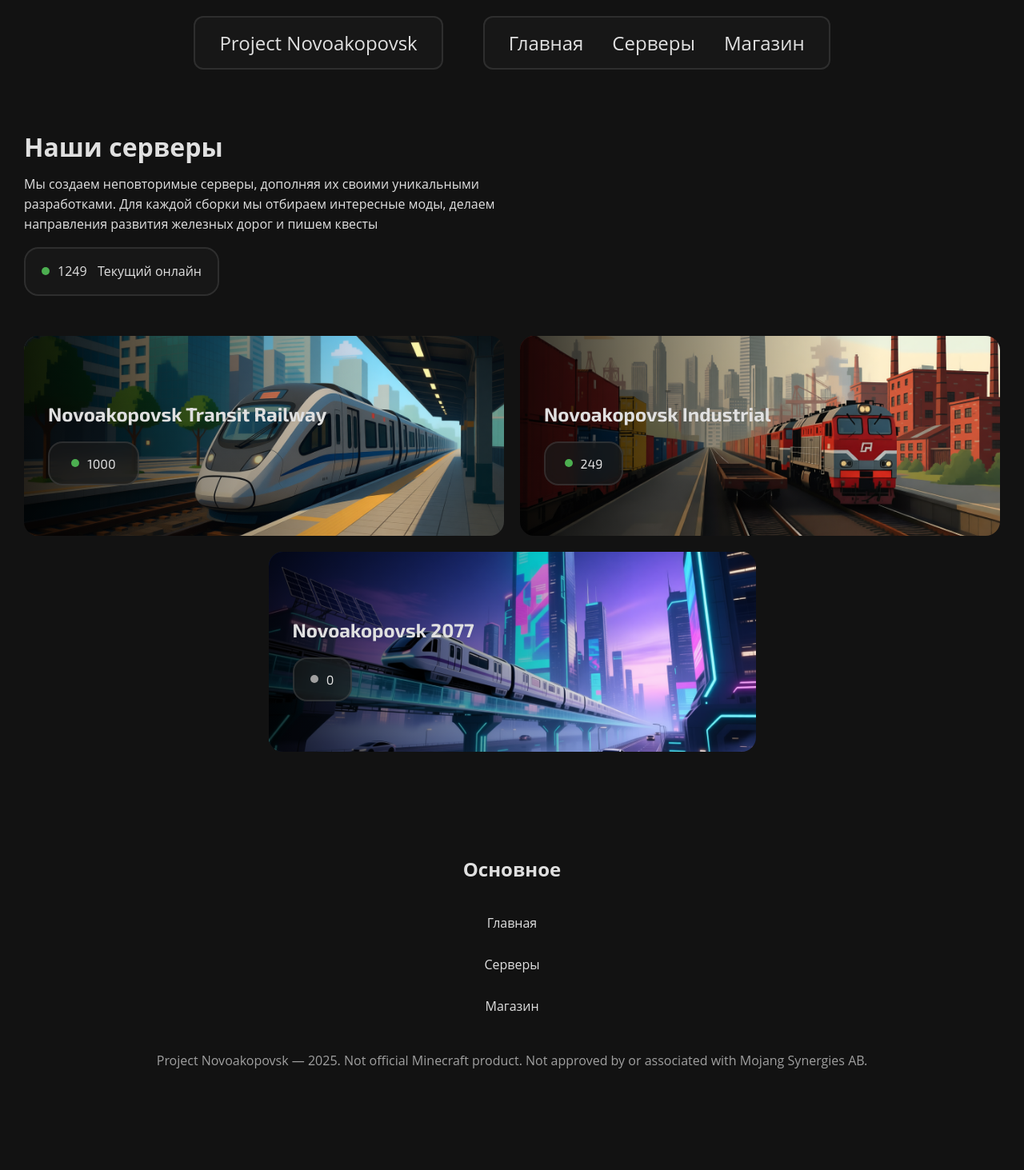
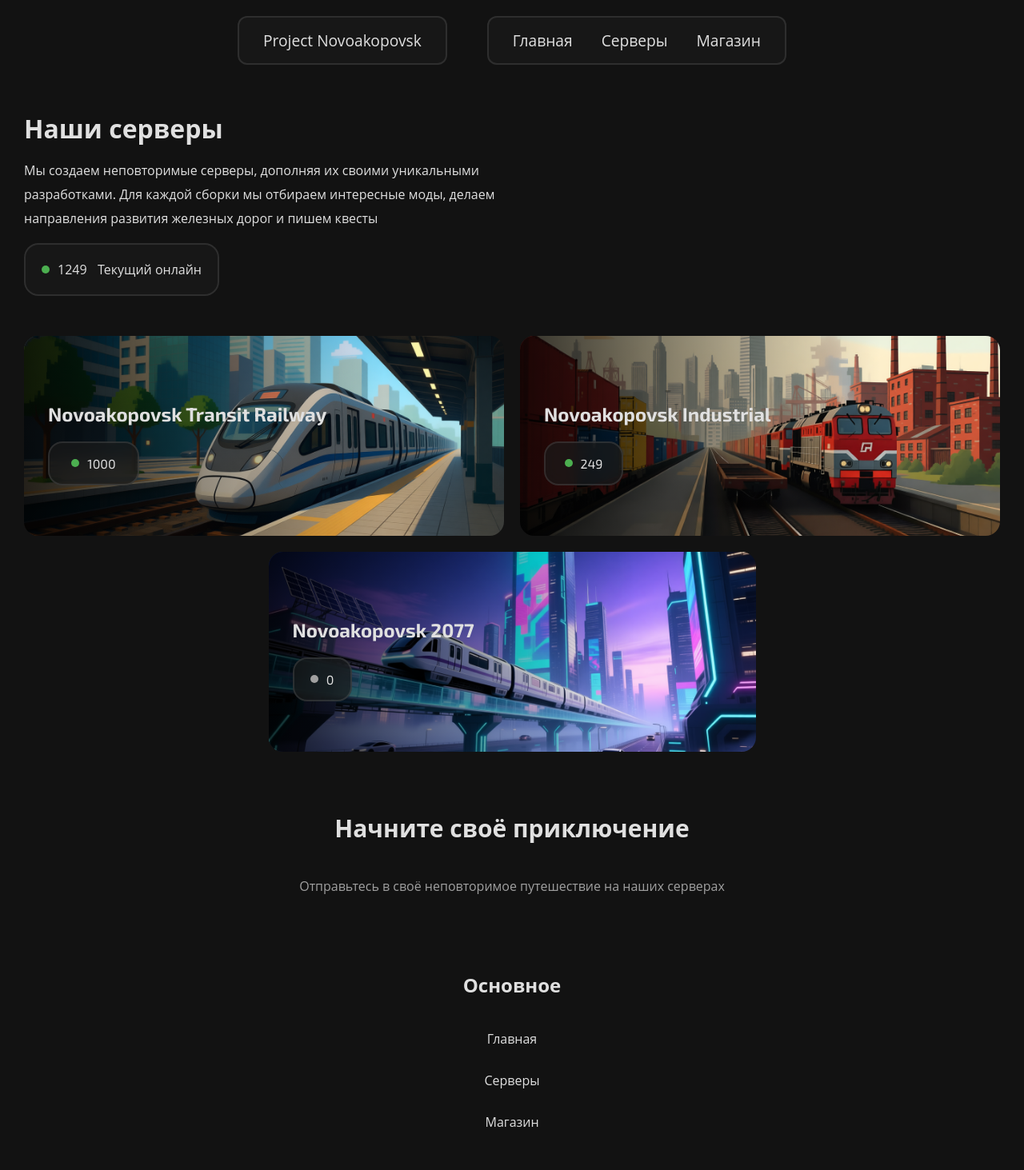
Before and after one commit to xXxEvgenyxXx/course-project, a React (Create React App) app: page /servers in a window 1280 px wide. Shown: the top 1463 px of the page at 80% size. Before the commit the page ends 1413 px from the top, so only its background shows below. Built offline with nearby package versions, Linux system fonts and the light colour scheme.

Commit message:
feat: add begin your journey block

```diff
--- a/src/assets/styles/header.css
+++ b/src/assets/styles/header.css
@@ -36,7 +36,7 @@ nav {
   text-decoration: none;
   color: #e0e0e0;
   transition: 0.3s;
-  font-size:1.5rem;
+  font-size:1.2rem;
   padding: 5px 10px;
   border-radius: 12px;
 }
@@ -48,7 +48,7 @@ nav {
 }
 @media (max-width:1199px) {
   .header-link {
-    font-size:1.2rem;
+    font-size:1rem;
   }
 }
 @media (max-width:1023px){
--- a/src/assets/styles/serversPage.css
+++ b/src/assets/styles/serversPage.css
@@ -1,5 +1,16 @@
 .hero-section {
-  padding: 150px 30px 50px;
+  padding: 125px 30px 50px;
   width: 50%;
-  line-height:25px;
+  line-height:30px;
 }
+.begin-your-journey {
+  display: flex;
+  flex-direction: column;
+  align-items: center;
+}
+.begin-your-journey h2  {
+  font-size:30px;
+}
+.begin-your-journey p {
+  color:#a0a0a0;
+}
--- a/src/components/pages/ServersPage/ServersPage.tsx
+++ b/src/components/pages/ServersPage/ServersPage.tsx
@@ -22,6 +22,10 @@ const ServersPage: FC<ServerPageProps> = (props) => {
         <ServerStats />
       </div>
       <SubServersCards />
+      <div className="begin-your-journey">
+        <h2>Начните своё приключение</h2>
+        <p>Отправьтесь в своё неповторимое путешествие на наших серверах</p>
+      </div>
       <Footer />
     </div>
   );
```
Also changed, not shown: public/images/vip-icon.png (added).
